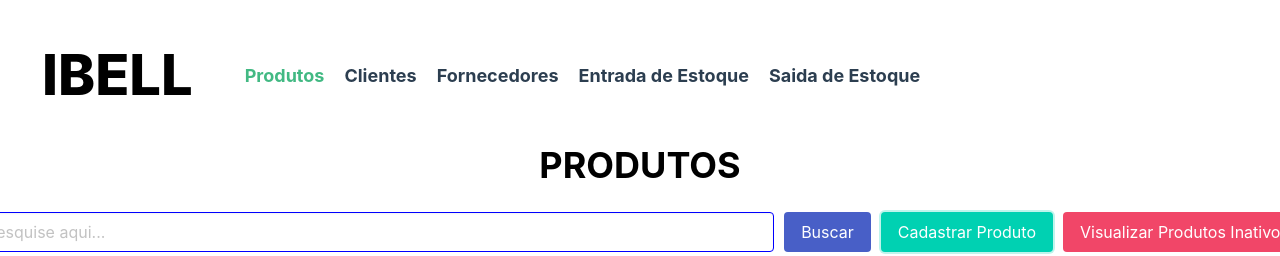
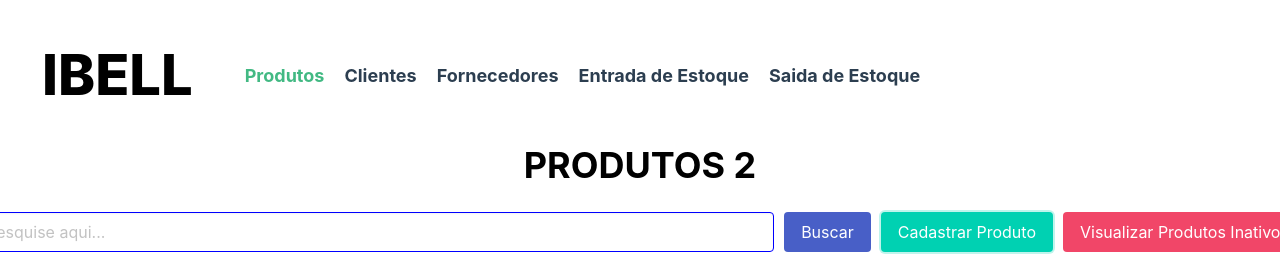
Before and after one commit to renanmontanopaz/ibell-embalagens-client, a Vue app: page / in a window 1280 px wide. Shown: the top 256 px of the page. Built offline with nearby package versions, Linux system fonts and the light colour scheme; no server answers.

Commit message:
Update ProductListView.vue

```diff
--- a/src/views/product/ProductListView.vue
+++ b/src/views/product/ProductListView.vue
@@ -1,6 +1,6 @@
 <template>
     <div class="columns is-fullwidth">
-        <h1>PRODUTOS</h1>
+        <h1>PRODUTOS 2</h1>
         <div class="column">
             <p class="control">
                 <input class="input search" type="text" placeholder="Pesquise aqui...">
```
